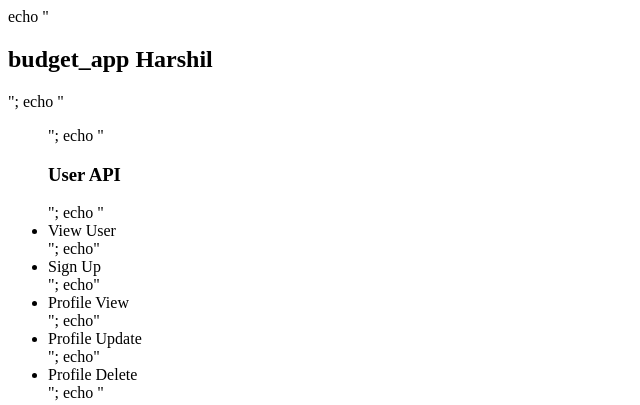
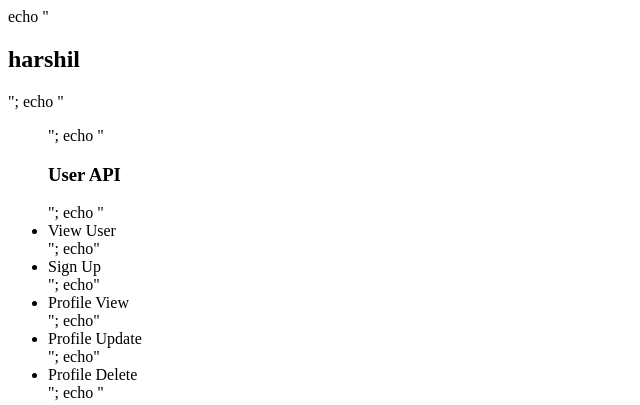
Before and after one commit to Harshil6499/API, a PHP site: page / in a window 1280 px wide. Shown: the top 405 px of the page, without its empty margins (0-640 px from the left). Run offline with PHP 8.4, Linux system fonts and the light colour scheme.

Commit message:
Update index.php
edit

```diff
--- a/index.php
+++ b/index.php
@@ -1,58 +1,58 @@
-echo "<h2>budget_app Harshil</h2>";
+echo "<h2>harshil</h2>";
 echo "<ul>";
 
 echo "<h3>User API</h3>";
 
-echo "<li><a href='budget_app/ViewUsers.php'></a>View User</li>";
-echo"<li><a href='budget_app/SignUp.php'></a>Sign Up</li>";
-echo"<li><a href='budget_app/Profile.php'></a>Profile View</li>";
-echo"<li><a href='budget_app/ProfileUpdate.php'></a>Profile Update</li>";
-echo"<li><a href='budget_app/ProfileDelete.php'></a>Profile Delete</li>";
+echo "<li><a href='harshil/ViewUsers.php'></a>View User</li>";
+echo"<li><a href='harshil/SignUp.php'></a>Sign Up</li>";
+echo"<li><a href='harshil/Profile.php'></a>Profile View</li>";
+echo"<li><a href='harshil/ProfileUpdate.php'></a>Profile Update</li>";
+echo"<li><a href='harshil/ProfileDelete.php'></a>Profile Delete</li>";
 
 echo "<h3>Account API</h3>";
 
-echo"<li><a href='budget_app/ViewAccounts.php'></a>View Accounts</li>";
-echo"<li><a href='budget_app/AddAccount.php'></a>Add Account</li>";
-echo"<li><a href='budget_app/UpdateAccount.php'></a>Update Account</li>";
-echo"<li><a href='budget_app/DeleteAccount.php'></a>Delete Account</li>";
-echo"<li><a href='budget_app/DeleteAccount.php'></a>Delete Account</li>";
+echo"<li><a href='harshil/ViewAccounts.php'></a>View Accounts</li>";
+echo"<li><a href='harshil/AddAccount.php'></a>Add Account</li>";
+echo"<li><a href='harshil/UpdateAccount.php'></a>Update Account</li>";
+echo"<li><a href='harshil/DeleteAccount.php'></a>Delete Account</li>";
+echo"<li><a href='harshil/DeleteAccount.php'></a>Delete Account</li>";
 
 echo "<h3>Transaction</h3>";
 
-echo "<li><a href='budget_app/AddTransaction.php'></a>Add Transaction</li>";
-echo "<li><a href='budget_app/ViewTransactions.php'></a>View Transactions</li>";
-echo "<li><a href='budget_app/UpdateTransaction.php'></a>Update Transaction</li>";
-echo "<li><a href='budget_app/DeleteTransaction.php'></a>Delete Transaction</li>";
-echo "<li><a href='budget_app/SummaryReportTransaction.php'></a>Summary Report Transaction</li>";
+echo "<li><a href='harshil/AddTransaction.php'></a>Add Transaction</li>";
+echo "<li><a href='harshil/ViewTransactions.php'></a>View Transactions</li>";
+echo "<li><a href='harshil/UpdateTransaction.php'></a>Update Transaction</li>";
+echo "<li><a href='harshil/DeleteTransaction.php'></a>Delete Transaction</li>";
+echo "<li><a href='harshil/SummaryReportTransaction.php'></a>Summary Report Transaction</li>";
 
 echo "<h3>Category</h3>";
 
-echo "<li><a href='budget_app/AddCategory.php'></a>Add Category</li>";
-echo "<li><a href='budget_app/ViewCategory.php'></a>View Category</li>";
-echo "<li><a href='budget_app/UpdateCategory.php'></a>Update Category</li>";
-echo "<li><a href='budget_app/DeleteCategory.php'></a>Delete Category</li>";
+echo "<li><a href='harshil/AddCategory.php'></a>Add Category</li>";
+echo "<li><a href='harshil/ViewCategory.php'></a>View Category</li>";
+echo "<li><a href='harshil/UpdateCategory.php'></a>Update Category</li>";
+echo "<li><a href='harshil/DeleteCategory.php'></a>Delete Category</li>";
 
 echo "<h3>Expense</h3>";
 
-echo "<li><a href='budget_app/AddExpense.php'></a>Add Expense</li>";
-echo "<li><a href='budget_app/ViewExpenses.php'></a>View Expenses</li>";
-echo "<li><a href='budget_app/DeleteExpense.php'></a>Delete Expense</li>";
-echo "<li><a href='budget_app/UpdateExpense.php'></a>Update Expense</li>";
-echo "<li><a href='budget_app/ViewExpenseById.php'></a>View Expense By Id</li>";
+echo "<li><a href='harshil/AddExpense.php'></a>Add Expense</li>";
+echo "<li><a href='harshil/ViewExpenses.php'></a>View Expenses</li>";
+echo "<li><a href='harshil/DeleteExpense.php'></a>Delete Expense</li>";
+echo "<li><a href='harshil/UpdateExpense.php'></a>Update Expense</li>";
+echo "<li><a href='harshil/ViewExpenseById.php'></a>View Expense By Id</li>";
 
 
 echo "<h3>Income</h3>";
 
-echo "<li><a href='budget_app/AddIncome.php'></a>Add Income</li>";
-echo "<li><a href='budget_app/ViewIncome.php'></a>View Income</li>";
-echo "<li><a href='budget_app/UpdateIncome.php'></a>Update Income</li>";
-echo "<li><a href='budget_app/DeleteIncome.php'></a>Delete Income</li>";
-echo "<li><a href='budget_app/ViewIncomeById.php'></a>View Income By Id</li>";
+echo "<li><a href='harshil/AddIncome.php'></a>Add Income</li>";
+echo "<li><a href='harshil/ViewIncome.php'></a>View Income</li>";
+echo "<li><a href='harshil/UpdateIncome.php'></a>Update Income</li>";
+echo "<li><a href='harshil/DeleteIncome.php'></a>Delete Income</li>";
+echo "<li><a href='harshil/ViewIncomeById.php'></a>View Income By Id</li>";
 
 
 echo "<h3>Total</h3>";
 
-echo "<li><a href='budget_app/SummaryReport.php'></a>Summary Report</li>";
+echo "<li><a href='harshil/SummaryReport.php'></a>Summary Report</li>";
 
 
 echo "</ul>";
```
